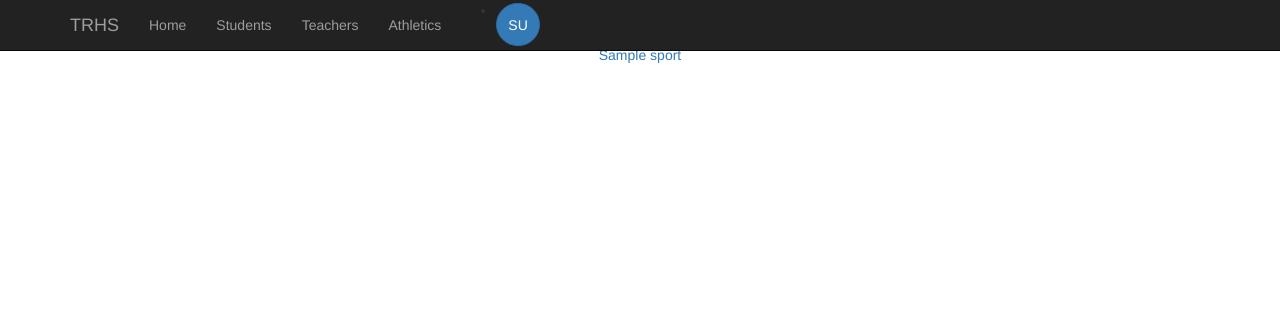
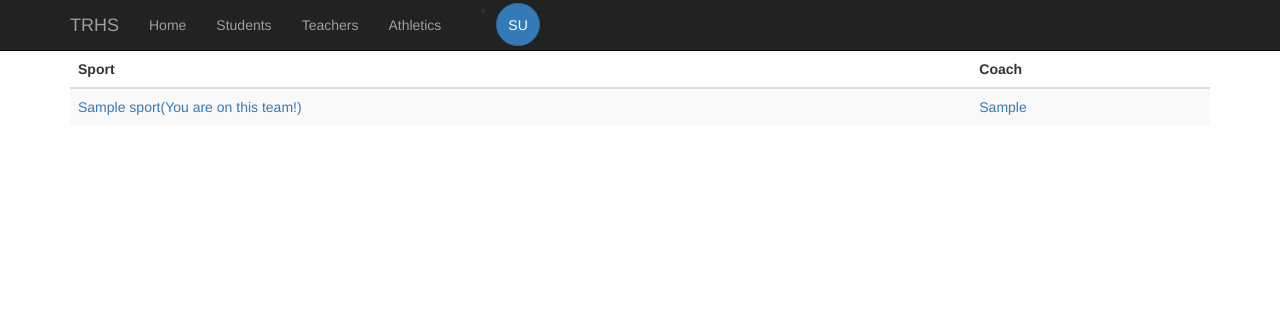
Before and after one commit to trabnett/flask-highscool-app, a Flask app: page /sports in a window 1280 px wide. Shown: the top 311 px of the page. Run offline with Flask 2, Linux system fonts and the light colour scheme; the first user in the database is signed in; tables that the repository leaves empty hold one stand-in row (Sample ...); some libraries are stand-ins or nearby versions.

Commit message:
made all tables bootstrap

```diff
--- a/app/routes.py
+++ b/app/routes.py
@@ -124,17 +124,12 @@ def update_student(id):
     new_password2 = request.form.get("new_password2")
     new_hash = generate_password_hash(new_password1)
     student = session.query(Student).filter_by(id = id).first()
-    if check_password_hash(student.password_hash, old_password) == True:
+    if check_password_hash(student.password_hash, old_password):
         student.password_hash = new_hash
         print(student.password_hash, "new hash?")
         session.commit()
     else:
-        message = "Invalid Password"
-        flash('Invalid Password')
-    return redirect(f'/students/{id}')
-
-    print(old_password, "<=== old_password", new_password1, new_password2, hash)
-    print(student)
+        flash('You incorrectly entered your current password')
     return redirect(f'/students/{id}')
 
 @app.route('/teachers')
@@ -165,28 +160,40 @@ def update_teacher(id):
     old_password = request.form.get("old_password")
     new_password1 = request.form.get("new_password1")
     new_password2 = request.form.get("new_password2")
-    print(old_password, "<=== old_password", new_password1, new_password2)
-    teacher = Teacher.query.filter_by(id = id).first()
-    print(teacher)
+    new_hash = generate_password_hash(new_password1)
+    teacher = session.query(Teacher).filter_by(id = id).first()
+    if check_password_hash(teacher.password_hash, old_password):
+        teacher.password_hash = new_hash
+        session.commit()
+    else:
+        flash('You incorrectly entered your current password')
     return redirect(f'/teachers/{id}')
 
 @app.route('/sports')
 def sports():
-    sports = Sport.query.all()
-    return render_template('sports.html', sports=sports)
+    num = []
+    if hasattr(current_user, 'birthday'):
+        student_sports = StudentSport.query.filter_by(student_id=current_user.id).all()
+        for sport in student_sports:
+            num.append(sport.sport_id)
+    sports = session.query(Sport, Teacher).filter(
+        Sport.coach_id == Teacher.id
+    ).all()
+    return render_template('sports.html', sports=sports, student_sports=num)
 
 @app.route('/sports/<string:name>')
 def sport(name):
-    if current_user.is_authenticated:
-        print(current_user, "<====== current user")
     sport = Sport.query.filter_by(sport_name=name).first()
     if sport == None:
         sport = {'sport_name': 'no such sport exists'}
         return render_template('sport.html', sport=sport)
-    sport_summary = session.query(StudentSport, Student
+    sport_summary = session.query(StudentSport, Student, Teacher, Sport
     ).filter(sport.id == StudentSport.sport_id
     ).filter(StudentSport.student_id == Student.id
+    ).filter(Teacher.id == Sport.coach_id
+    ).filter(StudentSport.sport_id == Sport.id
     ).all()
+    print(sport_summary)
     return render_template('sport.html', sport=sport, summary=sport_summary)
 
 @app.route('/students/<string:id>/sports/<string:name>/delete', methods=['POST'])
@@ -200,3 +207,13 @@ def delete(name, id):
     session.delete(sport[0][2])
     session.commit()
     return redirect(f'/students/{id}')
+
+@app.route('/students/<string:id>/sports/<string:name>/join', methods=['POST'])
+def join(name, id):
+    sport = Sport.query.filter_by(sport_name=name).first()
+    print(sport.id, "sport id")
+    new_student_sport = StudentSport(sport_id = sport.id, student_id = id)
+    session.add(new_student_sport)
+    session.commit()
+    print('here')
+    return redirect(f'/sports/{name}')
--- a/app/static/css/styles.css
+++ b/app/static/css/styles.css
@@ -6,6 +6,9 @@
 .avatar{
     max-width: 80px;
     max-height:80px;
+}
+.buffer{
+    margin-top:51px;
 }
 .flex{
     display: flex;
--- a/app/static/javascript.js
+++ b/app/static/javascript.js
@@ -1,24 +1,37 @@
 
 function tests(num, input){
-    let x = document.getElementById(num).parentNode.parentNode
-    let z
-    if (x.childNodes[7]){
-        z = x.childNodes[7]
-        x.removeChild(z)
-    } else {
-    let y = document.createElement('div')
-    y.innerHTML = `
-        <h1>Tests:</h2>
-        <ul>
-        </ul>
-    `
-    input.forEach(arr => {
-        let node = document.createElement('li')
-        node.innerHTML = `<li>${arr[0]}: <b>${arr[1]}%</b></li>`
-        y.childNodes[3].appendChild(node)
+    let x = document.getElementById(`row${num}`)
+    let y = x.nextSibling
+    if (y.id === "remove"){
+        return y.remove()
+    }
+    let node = document.createElement('table')
+    node.id = 'remove'
+    node.classList.add('table')
+    let str = '<thead><tr>Test Scores</tr></thead>'
+    input.forEach(test => {
+        str += `<tr><td>${test[0]}</td><td>${test[1]}</td></tr>`
     })
-    x.appendChild(y)
-    }
+    node.innerHTML = `${str}`
+    x.parentNode.insertBefore(node, x.nextSibling)
+    // let z
+    // if (x.childNodes[7]){
+    //     z = x.childNodes[7]
+    //     x.removeChild(z)
+    // } else {
+    // let y = document.createElement('div')
+    // y.innerHTML = `
+    //     <h2>Tests:</h2>
+    //     <ul>
+    //     </ul>
+    // `
+    // input.forEach(arr => {
+    //     let node = document.createElement('li')
+    //     node.innerHTML = `<li>${arr[0]}: <b>${arr[1]}%</b></li>`
+    //     y.childNodes[3].appendChild(node)
+    // })
+    // x.appendChild(y)
+    // }
 }
 
 function match(){
@@ -41,7 +54,7 @@ function match(){
         let button = document.getElementById('password_update_button')
         button.type = 'button'
         let warning = document.createElement('div')
-        warning.innerHTML = `<p style="text-align:center;color:red;">Please make sure your passwords match</p>`
+        warning.innerHTML = `<p class="warning">&#10007 Please make sure your passwords match</p>`
         div.appendChild(warning)
     }
 }
--- a/app/templates/includes/_navbar.html
+++ b/app/templates/includes/_navbar.html
@@ -29,14 +29,20 @@
                                     {{ current_user.first_name[0] }}{{ current_user.last_name[0] }}
                                 </button>
                                 <div class="dropdown-menu">
-                                    <a class="dropdown-item" href="#">
+                                    {% if current_user.started_at_school %}
+                                    <a class="user_circle_dropdown dropdown-item" href="/teachers/{{current_user.id}}">{{ current_user.first_name }} {{ current_user.last_name }}</a>
+                                    <a class="user_circle_dropdown dropdown-item" data-toggle="modal" data-target="#changePassword" href="#">Add New Sports Team</a>
+                                    {% else %}
+                                    <a class="user_circle_dropdown dropdown-item" href="/students/{{current_user.id}}">{{ current_user.first_name }} {{ current_user.last_name }}</a>
+                                    <br>
+                                    {% endif %}
+                                    <a class="user_circle_dropdown dropdown-item" data-toggle="modal" data-target="#changePassword" href="#">Change Password</a>
+                                    <a class="dropdown-item">
                                         <form class="nav" action="/logout" method="post">
                                             <a class="user_circle_dropdown" onclick="parentNode.submit()">Logout</a>
                                         </form>
                                     </a>
-                                    <a class="user_circle_dropdown dropdown-item" data-toggle="modal" data-target="#changePassword" href="#">Change Password</a>
                                     <div class="dropdown-divider"></div>
-                                    <a class="dropdown-item" href="#">Separated link</a>
                                 </div>
                             </div>
                         </li>
--- a/app/templates/includes/_password_modal.html
+++ b/app/templates/includes/_password_modal.html
@@ -15,18 +15,18 @@
                 <form id="student" action="/students/{{ current_user.id }}" method="post">
                 {% endif %}
                     <div class="form-group">
-                        <label for="old_password">Old Password</label>
-                        <input type="password" name="old_password" class="form-control" id="old_password" placeholder="Password">
+                        <label for="old_password">Current Password</label>
+                        <input type="password" name="old_password" class="form-control" id="old_password" placeholder="Current Password">
                     </div>
                     <div id="new_password1" class="form-group">
                         <label for="exampleInputPassword1"> New Password</label>
-                        <input type="password" name="new_password1" onkeyup="match(this.value)" class="form-control" id="Password2" placeholder="Password">
+                        <input type="password" name="new_password1" onkeyup="match(this.value)" class="form-control" id="Password2" placeholder="New Password">
                     </div>
                     <div id="new_password2" class="form-group">
-                        <label for="exampleInputPassword1">New Password</label>
-                        <input type="password" name="new_password2" onkeyup="match(this.value)" class="form-control" id="Password3" placeholder="Password">
+                        <label for="exampleInputPassword1">Confirm Password</label>
+                        <input type="password" name="new_password2" onkeyup="match(this.value)" class="form-control" id="Password3" placeholder="Confirm Password">
                     </div>
-                    <button type="submit" id="password_update_button" class="btn btn-primary">Submit</button>
+                    <button type="button" id="password_update_button" class="btn btn-primary">Submit</button>
                 </form>
             </div>
             <div class="modal-footer">
--- a/app/templates/sports.html
+++ b/app/templates/sports.html
@@ -1,8 +1,34 @@
 {% extends "layout.html" %}
 {% block content %}
-    {% for sport in sports %}
-        <div class="welcome">
-            <a href="/sports/{{sport.sport_name}}"><p>{{ sport.sport_name }}</p></a>
-        </div>
-    {% endfor%}
+<div class="buffer container">
+    <table class="table table-striped table-hover">
+        <thead>
+            <tr>
+                <th scope="col">Sport</th>
+                <th scope="col">Coach</th>
+            </tr>
+        </thead>
+        <tbody>
+            {% for sport in sports %}
+            <tr>
+                {% if current_user.birthday  %}
+                    {% if sport[0].id in student_sports %}
+                        <td><a href="/sports/{{sport[0].sport_name}}">{{ sport[0].sport_name }}(You are on this team!)</a>
+                    {% else %}
+                        <td style="display:inline-flex;"><a href="/sports/{{sport[0].sport_name}}">{{ sport[0].sport_name }}</a>
+                            <form action="/students/{{ current_user.id }}/sports/{{ sport[0].sport_name}}/join" method="post">
+                                <button style="margin-left:1em;" class="btn btn-primary btn-xs" type="submit" name="dropout">Join Team</button>
+                            </form>
+                    {% endif %}
+                    </td>
+                    <td><a href="/teachers/{{sport[1].id}}">{{ sport[1].first_name }}</a></td>
+                {% else %}
+                    <td><a href="/sports/{{sport[0].sport_name}}">{{ sport[0].sport_name }}</a></td>
+                    <td><a href="/teachers/{{sport[1].id}}">{{ sport[1].first_name }}</a></td>
+                {% endif %}
+            </tr>
+        </tbody>
+        {% endfor%}
+    </table>
+</div>
 {% endblock %}
```
Also changed, not shown: other parts of app/static/css/styles.css (+4 -0 lines), app/templates/sport.html (+33 -10 lines), app/templates/student.html (+17 -9 lines), app/templates/students.html (+40 -28 lines), app/templates/teacher.html (+9 -1 lines), app/templates/teachers.html (+11 -8 lines).
